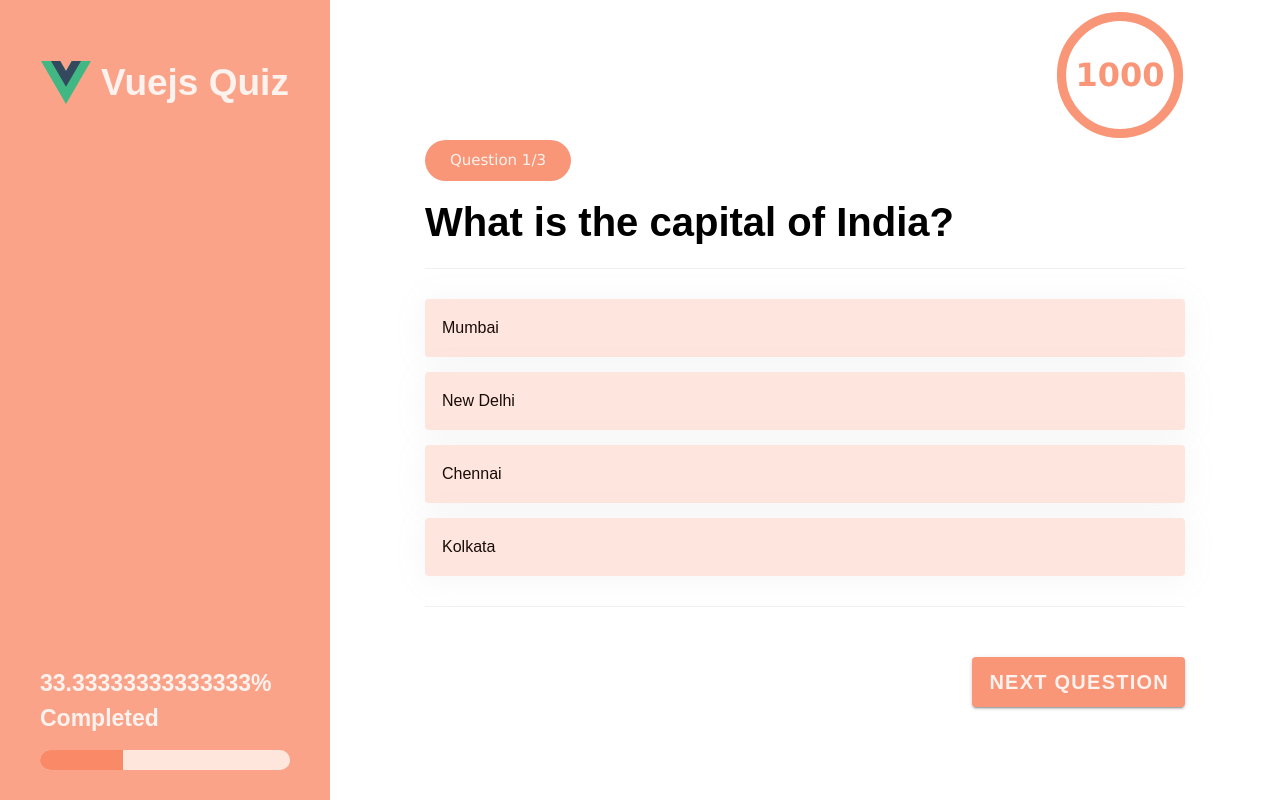
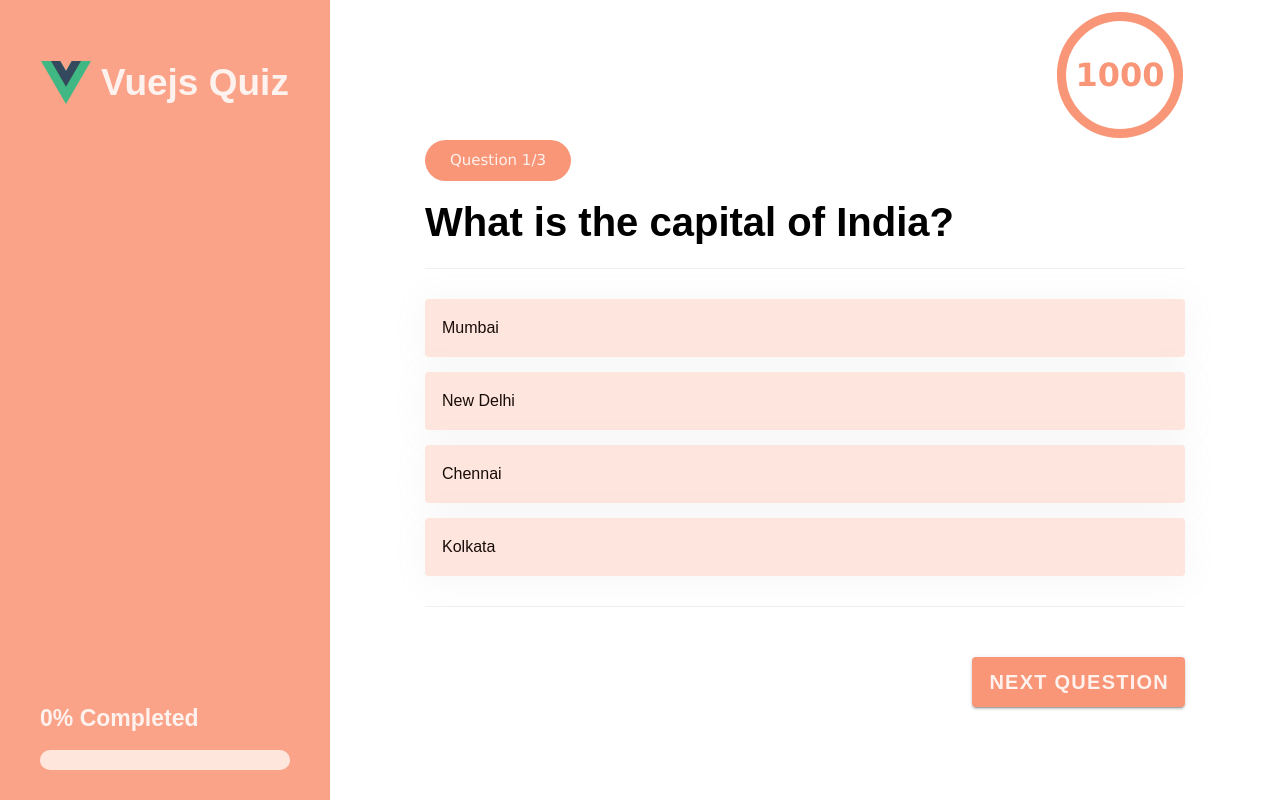
Before and after one commit to Feralwater/Q-for-Quizzes, a Vue app: page / in a window 1280 px wide. Built offline with nearby package versions, Linux system fonts and the light colour scheme.

Commit message:
Refactor quiz progress calculation and display

```diff
--- a/src/components/SideBar/SideBar.vue
+++ b/src/components/SideBar/SideBar.vue
@@ -1,5 +1,6 @@
 <script setup lang="ts">
 import logo from '@/assets/logo.svg';
+import { computed } from 'vue';
 
 const props = defineProps({
   progress: {
@@ -8,6 +9,8 @@ const props = defineProps({
     default: 0,
   },
 });
+
+const roundProgress = computed(() => Math.round(props.progress));
 </script>
 
 <template>
@@ -21,7 +24,7 @@ const props = defineProps({
       Vuejs Quiz
     </h1>
     <div class="sidebar__footer">
-      {{ props.progress }}% completed
+      {{ roundProgress }}% completed
       <v-progress-linear
         color="primaryDark"
         :model-value="props.progress"
--- a/src/views/QuizView/Components/MultipleAnswers/MultipleAnswers.vue
+++ b/src/views/QuizView/Components/MultipleAnswers/MultipleAnswers.vue
@@ -54,5 +54,5 @@ const handleAnswerChange = (options: string[]) => {
 </template>
 
 <style scoped>
-
+@import '@/views/QuizView/Components/SingleAnswer/SingleAnswer.scss';
 </style>
--- a/src/views/QuizView/QuizView.vue
+++ b/src/views/QuizView/QuizView.vue
@@ -15,7 +15,7 @@ const TIME_UP_VALUE = -1;
 
 const currentQuestionIndex = ref(0);
 const currentQuestion = computed(() => basicQuestions[currentQuestionIndex.value]);
-const calculateProgress = (current: number, total: number) => ((current + 1) / total) * 100;
+const calculateProgress = (current: number, total: number) => (current / total) * 100;
 const progress = computed(() => calculateProgress(currentQuestionIndex.value, basicQuestions.length));
 const currentQuestionNumber = computed(() => currentQuestionIndex.value + 1);
 
```
